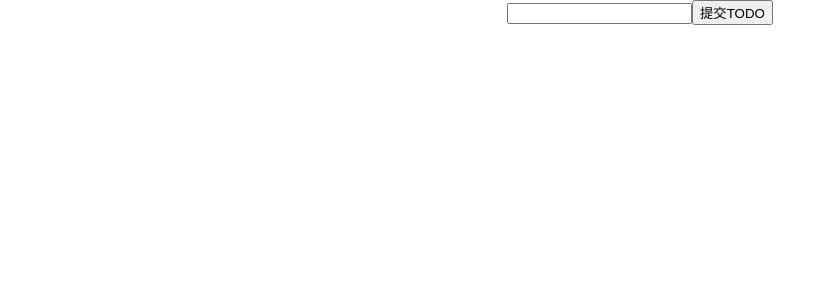
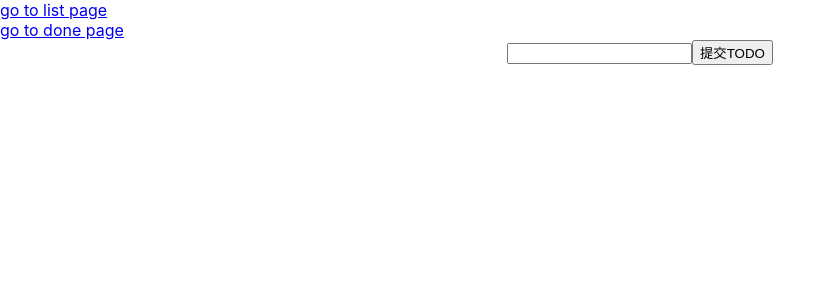
Before and after one commit to liuaaahui/react-todo-list, a React (Create React App) app: page /#/ in a window 1280 px wide. Shown: the top 300 px of the page, without its empty margins (0-836 px from the left). Built offline with nearby package versions, Linux system fonts and the light colour scheme.

Commit message:
[todoList] [penny,henry] feature: add companent router

```diff
--- a/package.json
+++ b/package.json
@@ -6,6 +6,7 @@
     "@testing-library/jest-dom": "^4.2.4",
     "@testing-library/react": "^9.5.0",
     "@testing-library/user-event": "^7.2.1",
+    "axios": "^0.19.2",
     "react": "^16.13.1",
     "react-dom": "^16.13.1",
     "react-redux": "^7.2.1",
@@ -32,5 +33,8 @@
       "last 1 firefox version",
       "last 1 safari version"
     ]
+  },
+  "devDependencies": {
+    "react-router-dom": "^5.2.0"
   }
 }
--- /dev/null
+++ b/src/components/DoneTodoList/index.jsx
@@ -0,0 +1,16 @@
+import React from "react";
+import TodoContainer from "../../containers/TodoContainer";
+
+class DoneTodoList extends React.Component {
+    render(){
+        return (
+            <div>
+                {this.props.doneTodoList.map((value, index) => {
+                    return (<TodoContainer todo={value} key={index} index={index}/>)
+                })}
+            </div>
+        )
+    }
+
+}
+export default DoneTodoList
--- /dev/null
+++ b/src/components/RouterNav/index.js
@@ -0,0 +1,16 @@
+import React from "react";
+
+class DoneTodoList extends React.Component {
+
+    render(){
+        return (
+            <div>
+                 <a href='#/'>go to list page</a><br/>
+                 <a href='#/donepage'>go to done page</a>
+            </div>
+        )
+    }
+
+}
+
+export default DoneTodoList;
--- /dev/null
+++ b/src/containers/DoneTodoListContainer.js
@@ -0,0 +1,14 @@
+import {connect} from "react-redux";
+import DoneTodoList from "../components/DoneTodoList";
+
+const mapStateToProps = state =>{
+    return {
+        doneTodoList: state.todoList.filter((item)=>(item.isDone))
+    }
+}
+
+const DoneTodoListContainer = connect(
+    mapStateToProps
+)(DoneTodoList)
+
+export default DoneTodoListContainer;
--- a/src/index.js
+++ b/src/index.js
@@ -5,11 +5,14 @@ import App from './App';
 import {createStore} from 'redux';
 import { Provider } from 'react-redux'
 import {reducer} from './reduces'
+import Router from './router'
+import RouterNav from './components/RouterNav'
 
 let store = createStore(reducer);
 ReactDOM.render(
   <Provider store={store}>
-    <App/>
+    <RouterNav/>
+    <Router/>
   </Provider>
   ,document.getElementById('root')
 );
--- /dev/null
+++ b/src/router/index.js
@@ -0,0 +1,15 @@
+import {HashRouter, Route, Switch} from 'react-router-dom';
+import React from 'react';
+import DoneTodoListContainer from '../containers/DoneTodoListContainer'
+import App from '../App'
+const BasicRoute = () => (
+    <HashRouter>
+        <Switch>
+            <Route exact path="/" component={App}/>
+            <Route exact path="/donepage" component={DoneTodoListContainer}/>
+        </Switch>
+    </HashRouter>
+);
+
+
+export default BasicRoute;
```
Also changed, not shown: 1 other file (tests, documents, lock files or other folders).
